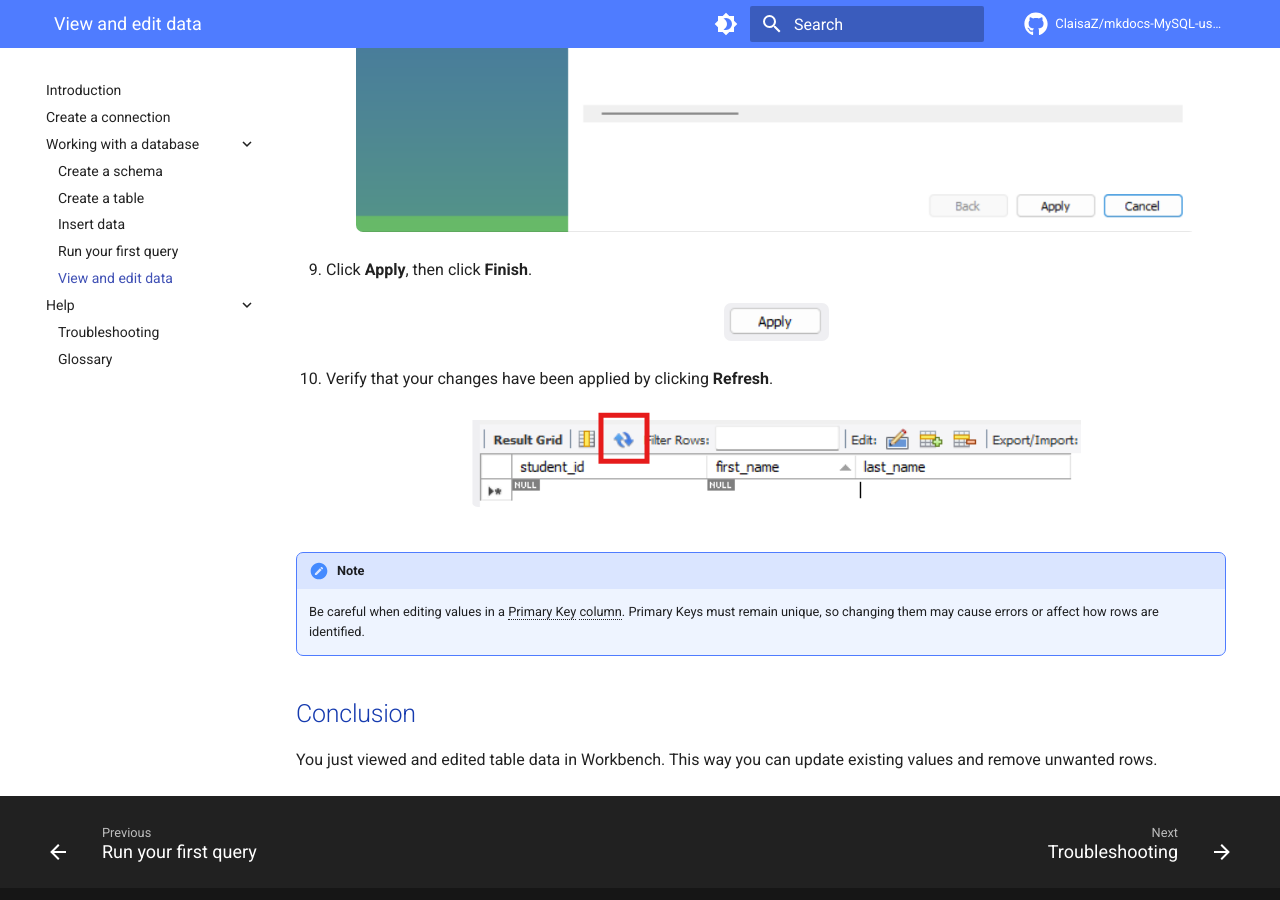
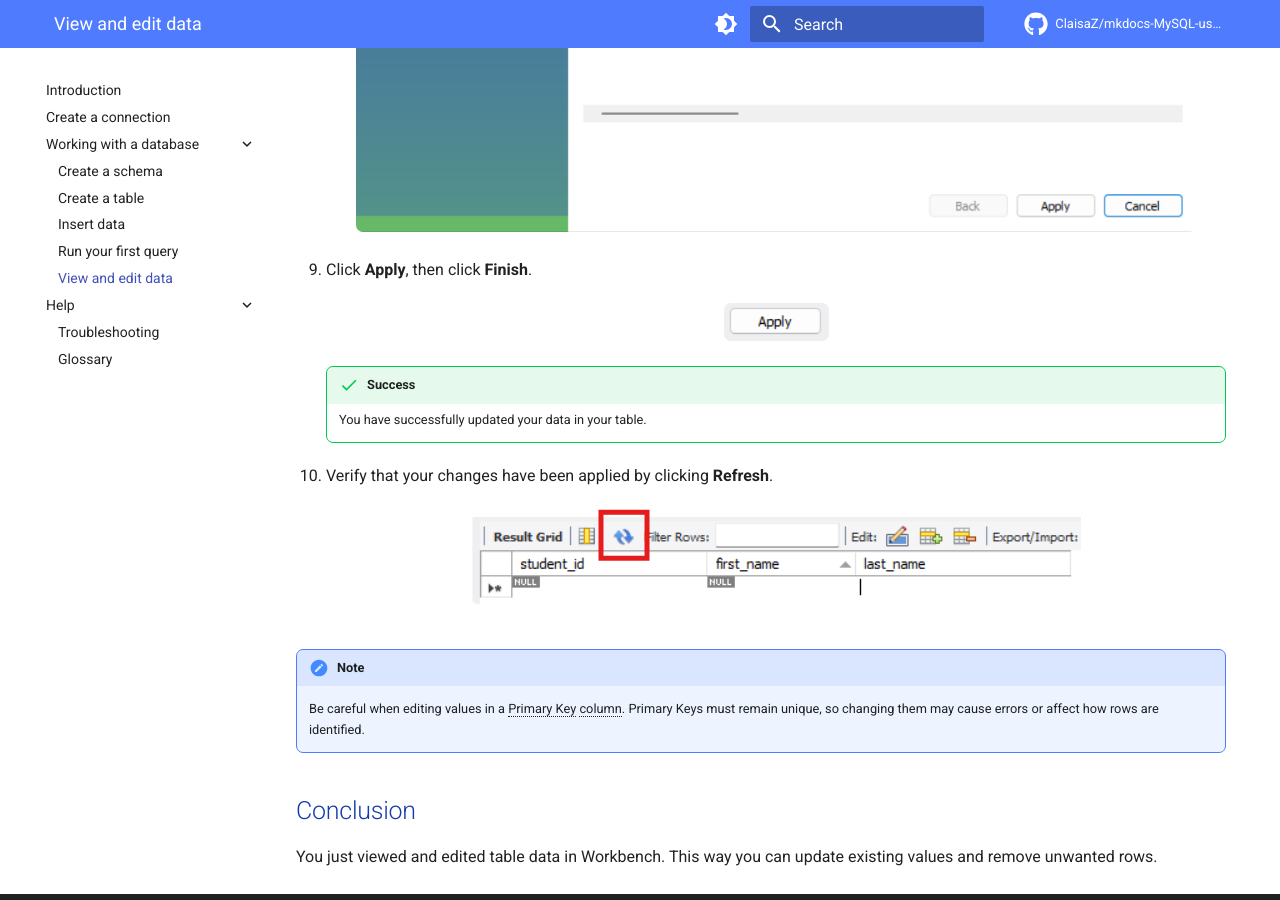
Before and after one commit to ClaisaZ/mkdocs-MySQL-user-guide, an MkDocs documentation site: the page built from docs/7-view-edit-data.md, in a window 1280 px wide and 900 px high, scrolled down 1954 px. Built offline with MkDocs 1.6.1 and Material for MkDocs 9.7.7, drawn with Linux system fonts in a browser that asks for light colours; comment, search, counter and statistics services are not loaded; some of the changed lines change nothing that is shown; some of the changed text lies outside the part shown.

Commit message:
last minute changes

```diff
--- a/docs/3-createschema.md
+++ b/docs/3-createschema.md
@@ -9,7 +9,7 @@
 
 This section explains how to create a new schema using the MySQL Workbench graphical interface.
 
-!!! warning "Before you begin"
+!!! warning "Warning"
     Make sure you already created a connection, and you opened the connection. Refer to [Creating Connection](./2-create-conn.md).
 
 ## Steps
--- a/docs/7-view-edit-data.md
+++ b/docs/7-view-edit-data.md
@@ -7,7 +7,7 @@
 
 In MySQL Workbench, users can view and modify existing data directly within a table. This allows you to update values, correct mistakes, or remove data.
 
-!!! warning "Before you begin"
+!!! warning "Warning"
     Before editing data, make sure you have already created a table and inserted data into it.
 
 This section explains how to view and edit data using the MySQL Workbench graphical interface.
@@ -48,6 +48,9 @@
 
     ![Schema panel in MySQL Workbench](https://cdn.jsdelivr.net/gh/ClaisaZ/mkdocs-MySQL-user-guide@main/docs/assets/images/Creating_Table_10.png)
 
+    !!! success "Success"
+        You have successfully updated your data in your table.
+
 10. Verify that your changes have been applied by clicking **Refresh**.
 
     ![Schema panel in MySQL Workbench](https://cdn.jsdelivr.net/gh/ClaisaZ/mkdocs-MySQL-user-guide@main/docs/assets/images/view_data_6.png)
```
